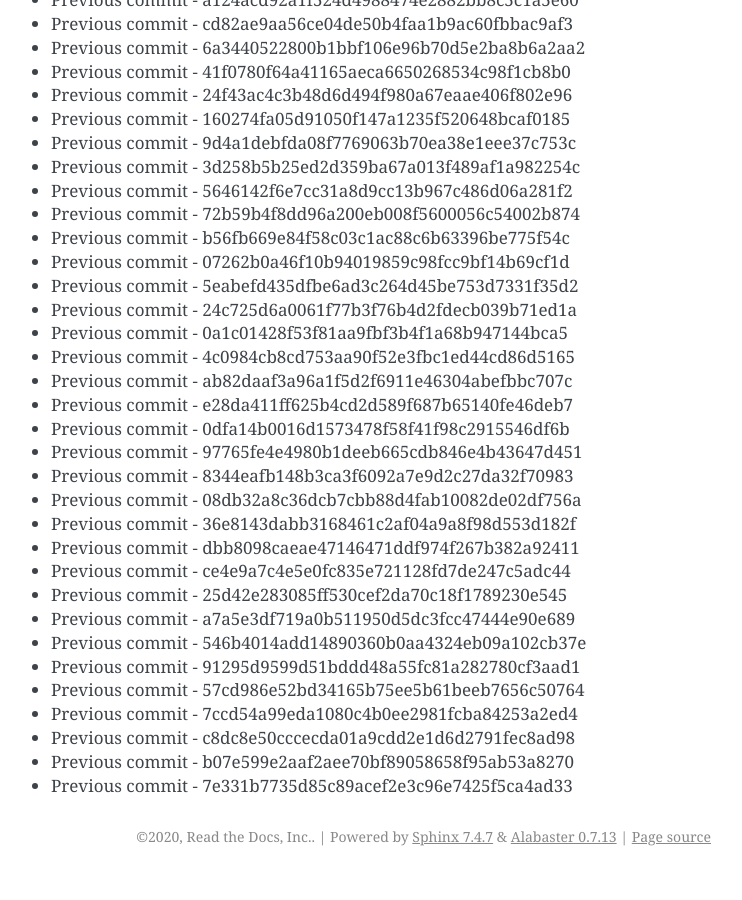
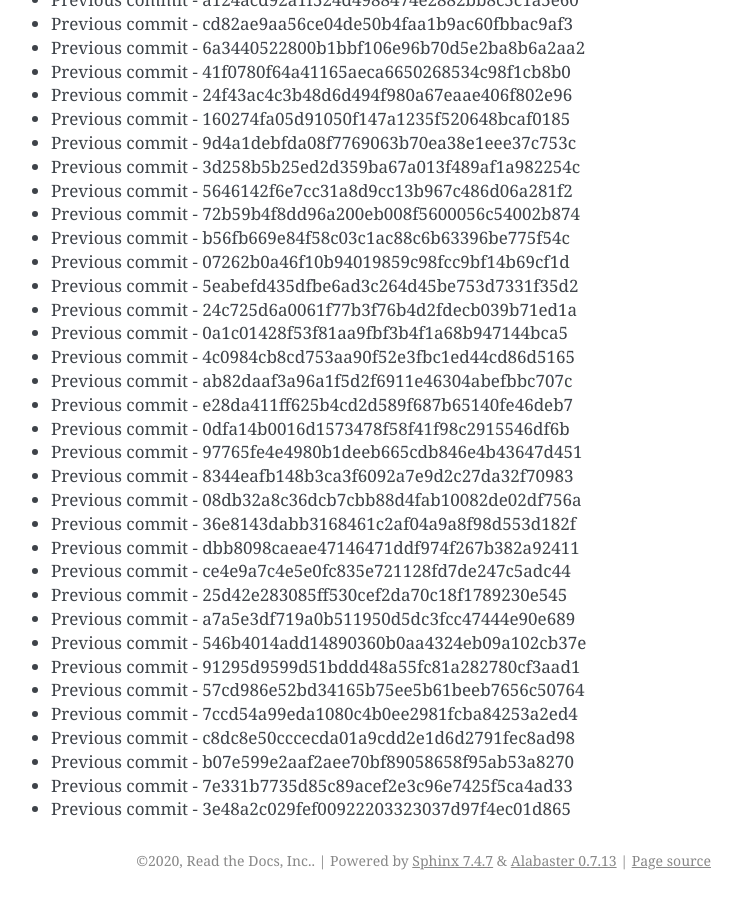
Before and after one commit to readthedocs/rtd-git-stresstest, a Sphinx documentation site: the page built from docs/updates.rst, in a window 1280 px wide and 900 px high, scrolled down 76258 px. Shown: the whole window, without its empty margins (399-1141 px from the left). Built offline with Sphinx 7.4.7, drawn with Linux system fonts in a browser that asks for light colours; before the commit the page ends 77134 px from its top, so only the background shows below that.

Commit message:
Generating commit from previous: 3e48a2c029fef00922203323037d97f4ec01d865

```diff
--- a/docs/updates.rst
+++ b/docs/updates.rst
@@ -3236,3 +3236,4 @@ It can be tested for any performance characteristics.
 * Previous commit - c8dc8e50cccecda01a9cdd2e1d6d2791fec8ad98
 * Previous commit - b07e599e2aaf2aee70bf89058658f95ab53a8270
 * Previous commit - 7e331b7735d85c89acef2e3c96e7425f5ca4ad33
+* Previous commit - 3e48a2c029fef00922203323037d97f4ec01d865
```
